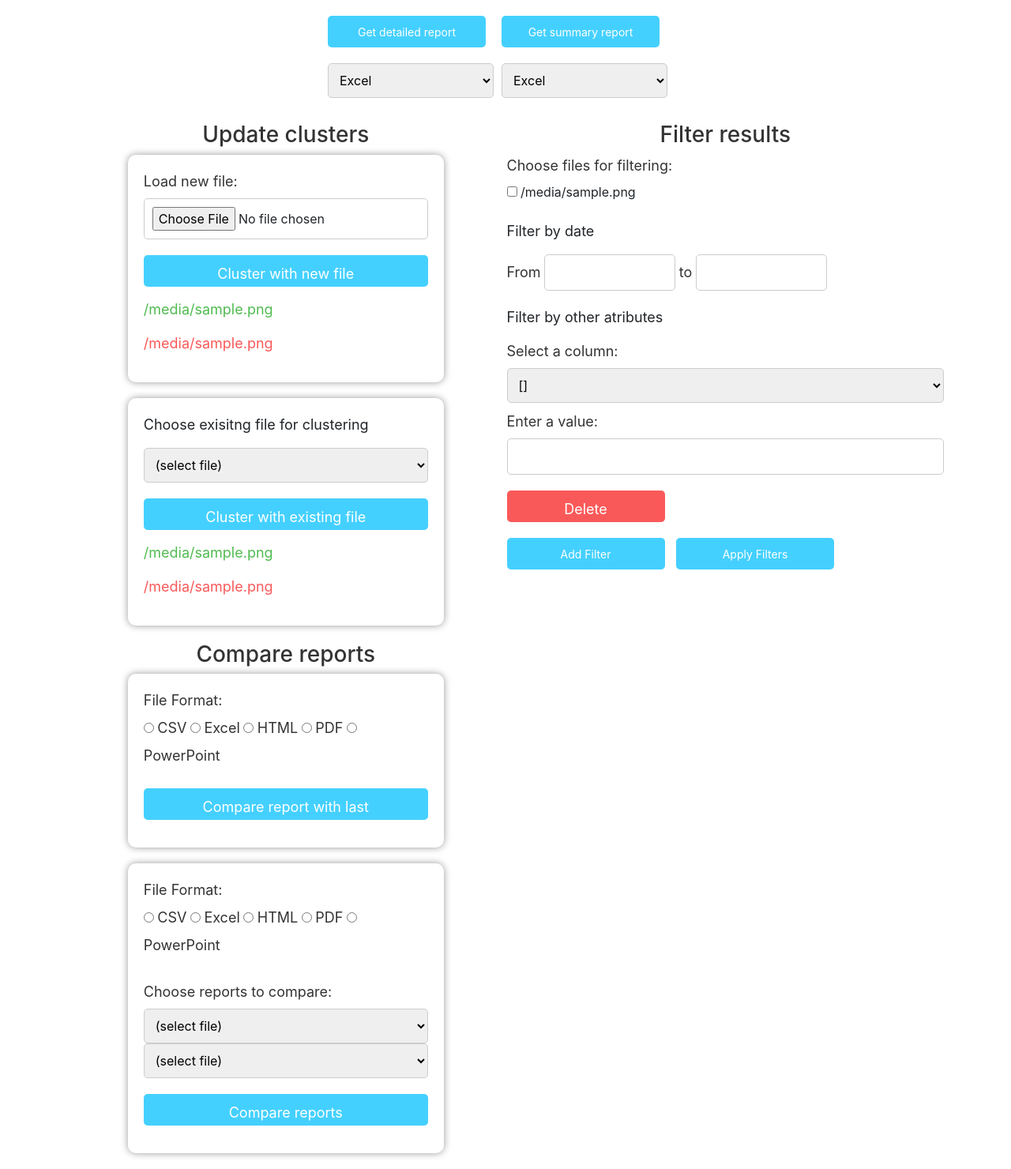
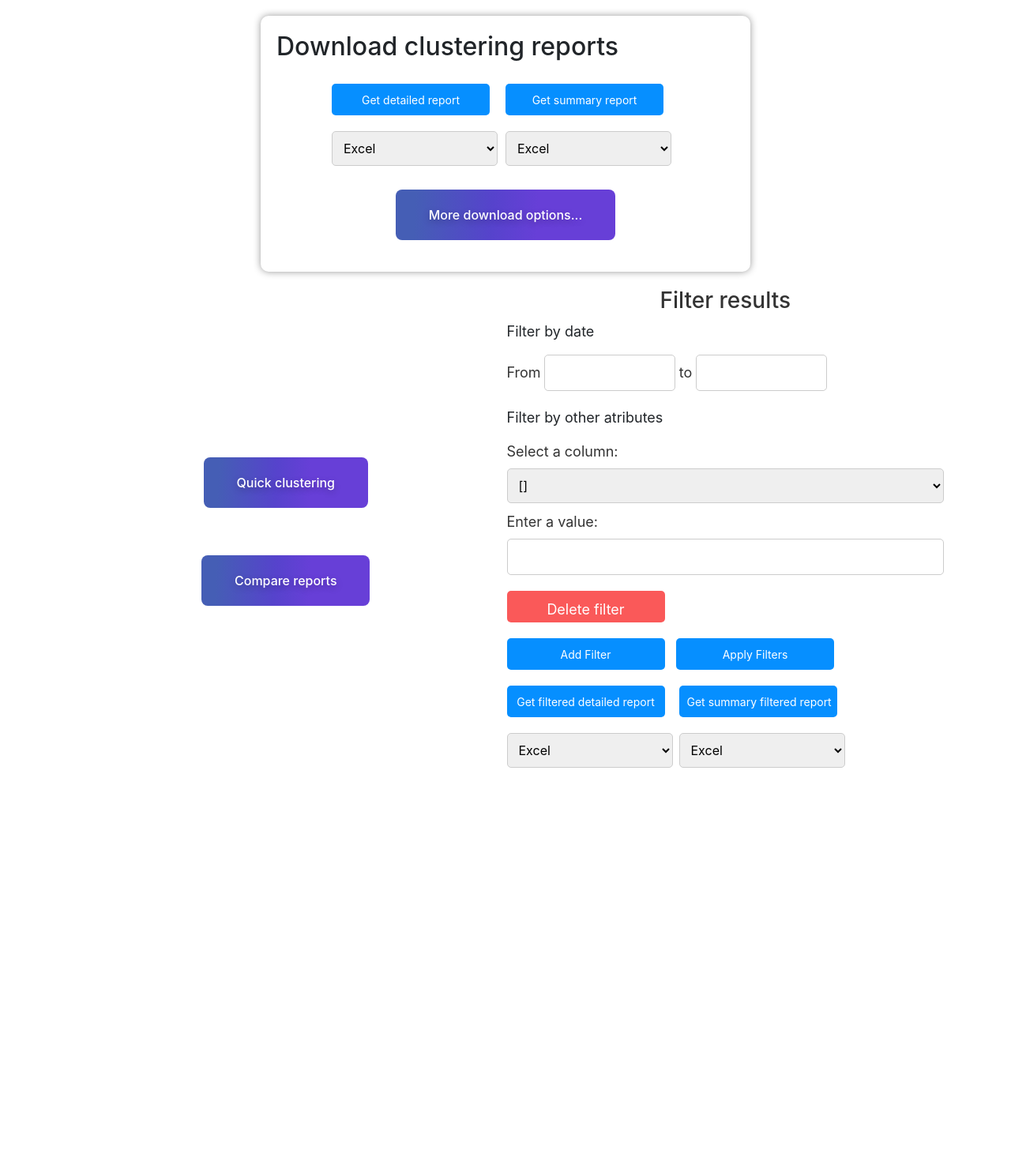
Before and after one commit to mrutkowsky/NAWROS, a Flask app: template app/templates/cluster_viz_chartjs.html in a window 1280 px wide. Shown: the part 86-1566 px from the top of the page at 79% size. After the commit the page ends 1058 px from the top, so only its background shows below. Run offline with Flask 3, Linux system fonts and the light colour scheme; the template is opened without the code that fills it: most values are stand-ins (such as "Sample title", 1, 10 or a date in 2020); parts of the project's set-up code (start-up, migrations or seed data) failed here and were passed over; some libraries are stand-ins or nearby versions.

Commit message:
added toggle divs on analysis and possibility to download chosen report

```diff
--- a/app/narwos.py
+++ b/app/narwos.py
@@ -133,7 +133,7 @@ TOPIC_COLUMN_PREFIX = REPORT_CONFIG.get('topic_column_prefix')
 
 ALL_DETAILED_REPORT_COLUMNS = BASE_REPORT_COLUMNS + [
     ORIGINAL_CONTENT_COLUMN,
-    PREPROCESSED_CONTENT_COLUMN,
+    #PREPROCESSED_CONTENT_COLUMN,
     LABELS_COLUMN,
     FILENAME_COLUMN] + [f"{TOPIC_COLUMN_PREFIX}_{i}" for i in range(1, 6)]
 
@@ -526,14 +526,14 @@ def show_clusters():
             if os.path.splitext(v_file)[-1].lower() in ALLOWED_EXTENSIONS
         ]
 
-        raports = os.listdir(
+        reports = os.listdir(
         PATH_TO_CLUSTER_EXEC_REPORTS_DIR)
 
-        raports_to_show = [
-            raport for raport in raports
-            if raport != '.gitkeep'
+        reports_to_show = [
+            report for report in reports
+            if report != '.gitkeep'
         ]
-        print(raports_to_show)
+        print(reports_to_show)
 
         fig_json = json.dumps(scatter_plot, cls=plotly.utils.PlotlyJSONEncoder)
         return render_template("cluster_viz_chartjs.html",
@@ -545,7 +545,7 @@ def show_clusters():
                                 update_clusters_existing_file_message=update_clusters_existing_file_message,
                                 update_clusters_existing_file_no_file_message=update_clusters_existing_file_no_file_message,
                                 update_clusters_new_file_no_file_message=update_clusters_new_file_no_file_message,
-                                raports=raports_to_show)
+                                reports=reports_to_show)
 
     return 'Nothing to show here'
 
--- a/app/static/styles/styles.css
+++ b/app/static/styles/styles.css
@@ -61,7 +61,7 @@ input[type="text"]{
 }
 input[type="submit"], button.my-button {
     padding: 10px 10px;
-    background-color: rgb(68, 208, 255);
+    background-color: rgb(6, 143, 255);
     color: white;
     border: none;
     border-radius: 5px;
--- a/app/templates/cluster_viz_chartjs.html
+++ b/app/templates/cluster_viz_chartjs.html
@@ -44,7 +44,12 @@
 
         /*.Plot { grid-area: Plot; }*/
 
-        .Compare { grid-area: Compare; }
+        .Compare {
+            grid-area: Compare;
+            display: flex;
+            justify-content: center;
+            align-items: center;
+            flex-direction: column;}
 
         .Filter { grid-area: Filter; }
 
@@ -52,7 +57,7 @@
 
         input[type="submit"], button.my-button {
         padding: 10px 10px;
-        background-color: rgb(68, 208, 255);
+        background-color: rgb(6, 143, 255);
         color: white;
         border: none;
         border-radius: 5px;
@@ -62,18 +67,45 @@
         }
         .Report {
         display: flex;
-        flex-wrap: wrap;
-        align-items: center;
-        /* border-bottom: 4px solid #ccc;*/
         padding-bottom: 10px;
-        width: 40%;
+        margin-bottom: 20px;
         justify-content: center;
         }
-        .wrap {
-        display: flex;
-        justify-content: center;
+
+        /* CSS */
+        .button-36 {
+        background-image: linear-gradient(92.88deg, #455EB5 9.16%, #5643CC 43.89%, #673FD7 64.72%);
+        border-radius: 8px;
+        border-style: none;
+        box-sizing: border-box;
+        color: #FFFFFF;
+        cursor: pointer;
+        flex-shrink: 0;
+        font-family: "Inter UI","SF Pro Display",-apple-system,BlinkMacSystemFont,"Segoe UI",Roboto,Oxygen,Ubuntu,Cantarell,"Open Sans","Helvetica Neue",sans-serif;
+        font-size: 16px;
+        font-weight: 500;
+        height: 4rem;
+        padding: 0 1.6rem;
+        text-align: center;
+        text-shadow: rgba(0, 0, 0, 0.25) 0 3px 8px;
+        transition: all .5s;
+        user-select: none;
+        -webkit-user-select: none;
+        touch-action: manipulation;
         margin-bottom: 20px;
         }
+
+        .button-36:hover {
+        box-shadow: rgba(80, 63, 205, 0.5) 0 1px 30px;
+        transition-duration: .1s;
+        }
+
+        @media (min-width: 768px) {
+        .button-36 {
+            padding: 0 2.6rem;
+        }
+        }
+
     </style>
 </head>
 <body>
@@ -97,7 +129,8 @@
     <div class="Plot">
     <!--<canvas id="myChart"></canvas>-->
     </div>
-    <div class="wrap">
+    <div style="padding: 20px;margin-left: 25%;margin-right: 25%; margin-top: 20px; box-shadow: 0px 0px 10px #999; border-radius: 10px; display: flex; justify-content: center; flex-direction: column;">
+        <h2>Download clustering reports</h2>
             <div class="Report">
                 <div style="margin-right: 10px;">
                     <form action="/get_detailed_cluster_exec_report"  method="post">
@@ -117,14 +150,35 @@
                         </select>
                     </form>
                 </div>
-            <div style="margin-right: 10px;">
+            </div>
+            <div style="display: inline-flex; justify-content: center;">
+                <div>
+                    <button  id="download-report-select-button" class="button-36" >More download options...</button>
                 </div>
             </div>
+            <div id="download-report-select" name="download-report-select" style="display: none;">
+                <form style="box-shadow: 0px 0px 0px #999;" class="form-style" action="/get_chosen_cluster_exec_report" method="post">
+                    <label for="chosen_report_name">Choose another report to download</label>
+                    <select id="chosen_report_name" name="chosen_report_name" required>
+                      <option value="" selected disabled hidden>(Choose file)</option>
+                      {% for report in reports %}
+                          <option value="{{ report }}">{{ report }}</option>
+                      {% endfor %}
+                    </select>
+                    <label style="margin-top: 5px;" for="chosen_report_type">Choose report type</label>
+                    <select style="margin-top: 10px;" id="chosen_report_type" name="chosen_report_type" required>
+                        <option value="excel">Excel</option>
+                        <option value="csv">CSV</option>
+                      </select>
+                    <br><br>
+                    <input type="submit" value="Download report">
+                  </form>
             </div>
-    <div class="container">
-        <div class="Compare">
-            <h3>Update clusters</h3>
-            <div class="Qucik-clustering">
+    </div>
+    <div class="container" >
+        <div class="Compare" style="margin-top: 20px;">
+            <button id="quick-clustering-button" class="button-36">Quick clustering</button>
+            <div class="quick-clustering" id="quick-clustering" style="display: none;">
                 <form class="form-style" action="/update_clusters_new_file"  method="post" enctype="multipart/form-data">
                     <label>Load new file:</label>
                     <input type="file" name="file">
@@ -190,7 +244,8 @@
                     {% endif %}
                 </form>
             </div>
-        <h3 style="margin-top: 20px;">Compare reports</h3>
+            <button id="compare-button" class="button-36" style="margin-top: 40px;">Compare reports</button>
+        <div id="compare" style="display: none;">
         <form class="form-style" method="post" action="/compare_with_last_report">
 
             <label for="file-format">File Format:</label><br>
@@ -253,18 +308,9 @@
             </div>
             </div>
         </div>
-    <div class="Filter">
+    </div>
+    <div class="Filter" style="margin-top: 20px;">
         <h3>Filter results</h3>
-            <div >
-                <form1 method="post" action="/choose_files_for_filtering">
-                    <label for="chosen_files">Choose files for filtering:</label>
-                    <br>
-                        {% for file in files %}
-                            <input type="checkbox" name="chosen_files" value="{{ file }}"> {{ file }}<br>
-                        {% endfor %}
-                    <br>
-                </form1>
-            </div>
             <div>
                 <p style="text-align: left;">Filter by date</p>
                 <label for="filter-from-date">From</label>
@@ -283,11 +329,31 @@
                     </select>
                     <label style="margin-top: 10px;" for="value">Enter a value:</label>
                     <input type="text" class="filter-value">
-                    <button class="delete" onclick="deleteFilter(this)">Delete</button>
+                    <button class="delete" onclick="deleteFilter(this)">Delete filter</button>
                 </div>
             </div>
         <button class="my-button" style="margin-right: 10px;margin-top: 20px;width: 200px;height: 40px;font-size: 14px;text-align: center;" onclick="addFilter()">Add Filter</button>
         <button class="my-button" style="margin-right: 10px;margin-top: 20px;width: 200px;height: 40px;font-size: 14px;text-align: center;" onclick="applyFilters()">Apply Filters</button>
+        <div class="Report" style="justify-content: left;">
+            <div style="margin-right: 8px;">
+                <form action="/get_detailed_filtered_report"  method="post">
+                    <input type="submit" value="Get filtered detailed report" style="margin-right: 10px; margin-top: 20px; margin-bottom: 20px; width: 200px; height: 40px; font-size: 14px; text-align: center;">
+                    <select id="detailed_filtered_report_type" name="detailed_filtered_report_type">
+                        <option value="excel">Excel</option>
+                        <option value="csv">CSV</option>
+                    </select>
+                </form>
+            </div>
+            <div>
+                <form action="/get_exec_filtered_report"  method="post">
+                    <input type="submit" value="Get summary filtered report" style="margin-right: 10px; margin-top: 20px; margin-bottom: 20px; width: 200px; height: 40px; font-size: 14px; text-align: center;">
+                    <select id="filtered_exec_report_type" name="filtered_exec_report_type">
+                        <option value="excel">Excel</option>
+                        <option value="csv">CSV</option>
+                    </select>
+                </form>
+            </div>
+        </div>
     </div>
     </div>
 <script>
@@ -306,7 +372,7 @@
             </select>
             <label for="value">Enter a value:</label>
             <input type="text" class="filter-value">
-            <button class="delete" onclick="deleteFilter(this)">Delete</button>
+            <button class="delete" onclick="deleteFilter(this)">Delete filter</button>
         `;
 
         filterContainer.appendChild(filterDiv);
@@ -386,6 +452,45 @@
         }
     }
     </script>
+    <script>
+    var button = document.getElementById('compare-button');
+
+    button.onclick = function() {
+        var div = document.getElementById('compare');
+        if (div.style.display !== 'none') {
+            div.style.display = 'none';
+        }
+        else {
+            div.style.display = 'block';
+        }
+    };
+    </script>
+    <script>
+        var button = document.getElementById('quick-clustering-button');
+
+        button.onclick = function() {
+            var div = document.getElementById('quick-clustering');
+            if (div.style.display !== 'none') {
+                div.style.display = 'none';
+            }
+            else {
+                div.style.display = 'block';
+            }
+        };
+    </script>
+    <script>
+        var button = document.getElementById('download-report-select-button');
+
+        button.onclick = function() {
+            var div = document.getElementById('download-report-select');
+            if (div.style.display !== 'none') {
+                div.style.display = 'none';
+            }
+            else {
+                div.style.display = 'block';
+            }
+        };
+    </script>
     <script src="https://code.jquery.com/jquery-3.3.1.slim.min.js" integrity="sha384-q8i/X+965DzO0rT7abK41JStQIAqVgRVzpbzo5smXKp4YfRvH+8abtTE1Pi6jizo" crossorigin="anonymous"></script>
     <script src="https://cdn.jsdelivr.net/npm/popper.js@1.14.7/dist/umd/popper.min.js" integrity="sha384-UO2eT0CpHqdSJQ6hJty5KVphtPhzWj9WO1clHTMGa3JDZwrnQq4sF86dIHNDz0W1" crossorigin="anonymous"></script>
     <script src="https://cdn.jsdelivr.net/npm/bootstrap@4.3.1/dist/js/bootstrap.min.js" integrity="sha384-JjSmVgyd0p3pXB1rRibZUAYoIIy6OrQ6VrjIEaFf/nJGzIxFDsf4x0xIM+B07jRM" crossorigin="anonymous"></script>
--- a/app/templates/index.html
+++ b/app/templates/index.html
@@ -18,7 +18,7 @@
   .Delete-files { grid-area: Delete-files; }
 
   </style>
-  <body>
+  <body >
     <nav class="navbar navbar-expand-lg navbar-light bg-light">
       <a class="navbar-brand" href="#">NARWOS NLP</a>
       <button class="navbar-toggler" type="button" data-toggle="collapse" data-target="#navbarNav" aria-controls="navbarNav" aria-expanded="false" aria-label="Toggle navigation">
```
Lines whose indentation alone changed are shown as unchanged.
